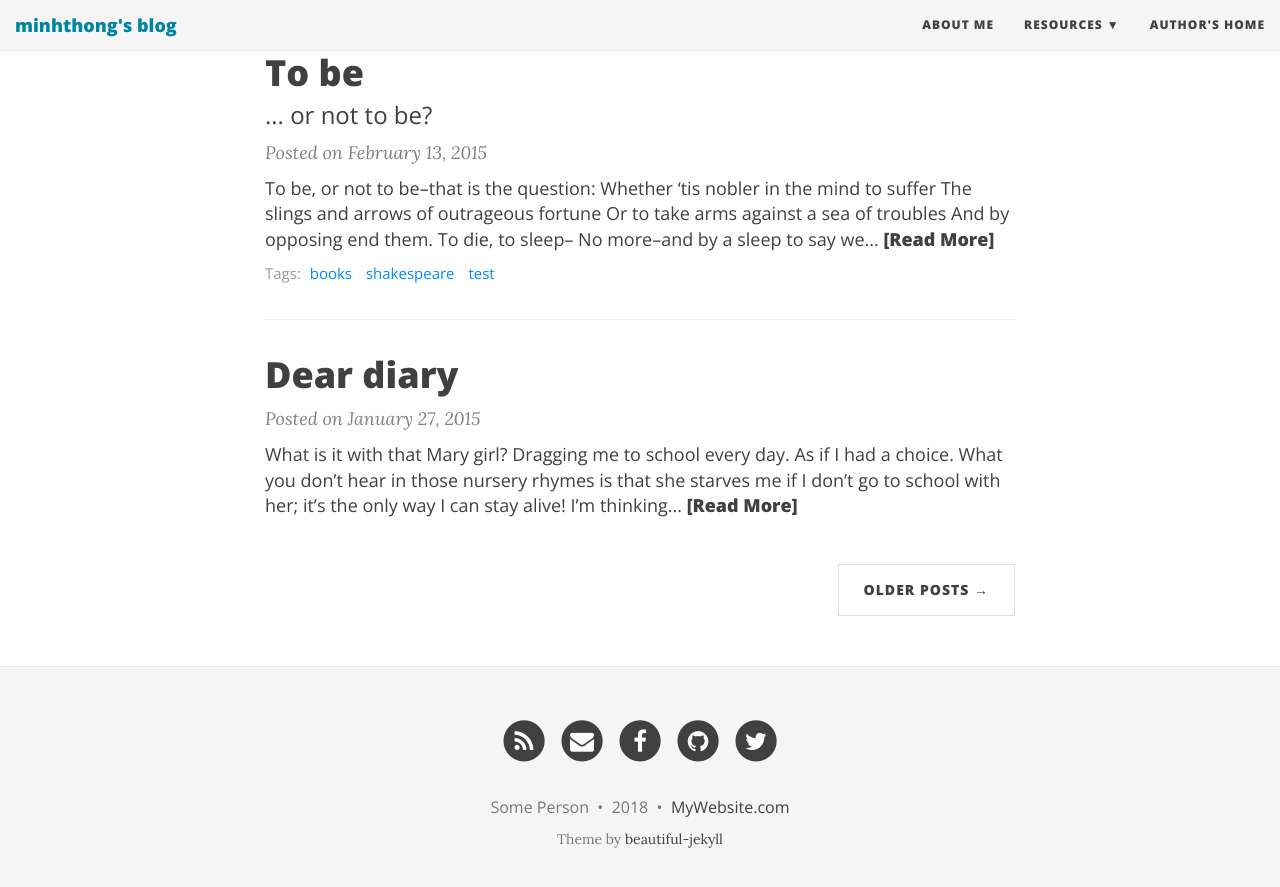
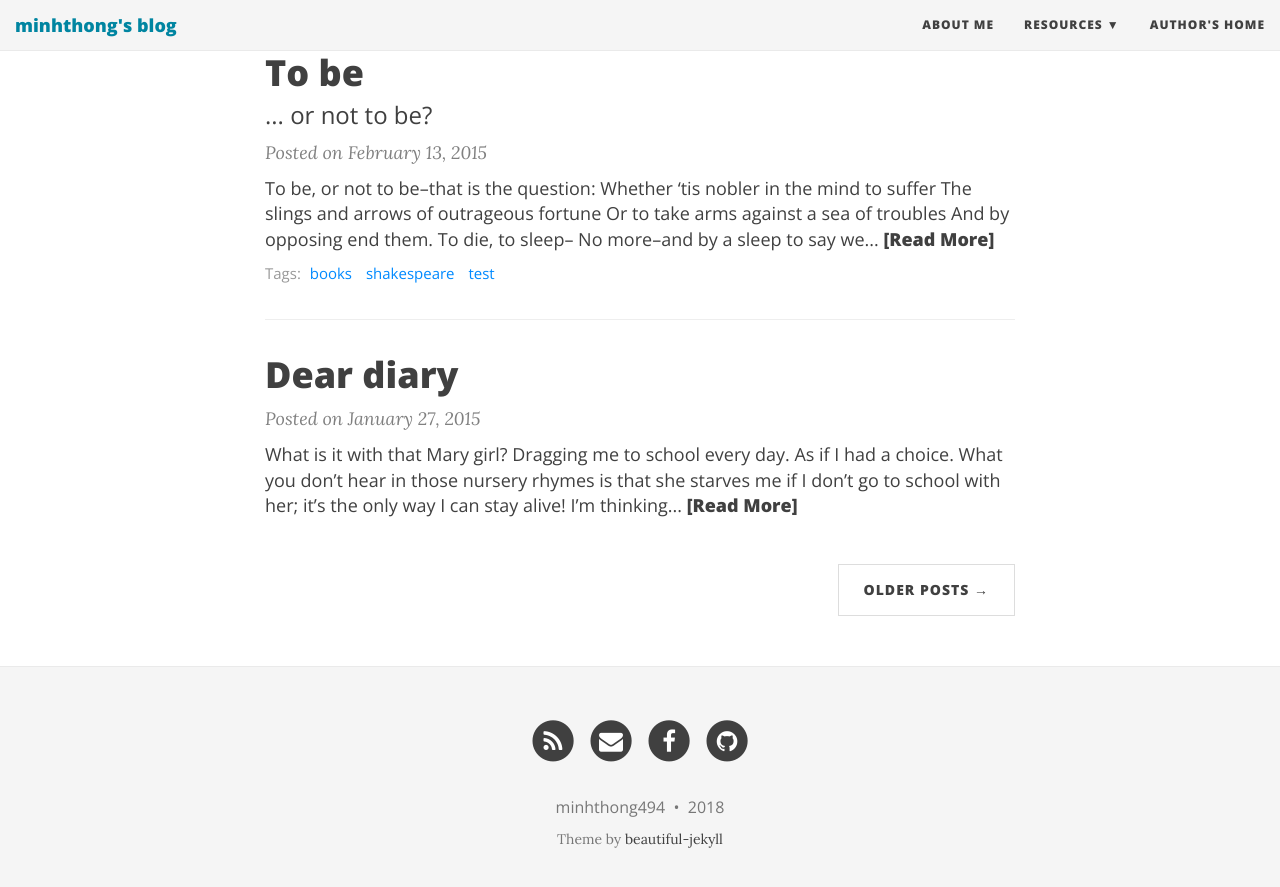
Before and after one commit to minhthong494/minhthong494.github.io, a Jekyll site: the page built from index.html, in a window 1280 px wide and 900 px high, scrolled down 1098 px. Shown: the top 887 px of the window. Built offline with Jekyll 4.4.1, drawn with Linux system fonts in a browser that asks for light colours; nearby versions of some CDN libraries; the list of posts is cut into pages by our own code; some of the changed lines change nothing that is shown.

Commit message:
Update _config.yml

```diff
--- a/_config.yml
+++ b/_config.yml
@@ -5,7 +5,7 @@
 
 # If you are building a simple GitHub user page (http://username.github.io) then use these settings:
 url: "http://minhthong494.github.io"
-baseurl: ""
+baseurl: "/minhthong494"
 
 # If you are building a GitHub project page then use these settings:
 #url: "http://username.github.io/projectname"
@@ -17,7 +17,7 @@
 title: minhthong's blog
 
 # Short description of your site
-description: A virtual proof that name is awesome!
+description: a place to revise my knowledge!
 
 # --- Navigation bar options --- #
 
@@ -64,7 +64,7 @@
 # Change all these values or delete the ones you don't want.
 # Important: you must keep the "name" parameter, everything else you can remove
 author:
-  name: Some Person
+  name: minhthong494
 
 # Select your active Social Network Links.
 # Uncomment the links you want to show in the footer and add your information to each link.
@@ -72,10 +72,10 @@
 # If you want to add a new link that isn't here, you'll need to also edit the file _data/SocialNetworks.yml
 social-network-links:
   rss: true
-  email: "someone@example.com"
-  facebook: daattali
-  github: daattali
-  twitter: daattali
+  email: "minhthong494@gmail.com.com"
+  facebook: minhthong494
+  github: minhthong494
+#  twitter: daattali
 #  reddit: yourname
 #  google-plus: +DeanAttali
 #  linkedin: daattali
@@ -99,7 +99,7 @@
 
 # How to display the link to the website in the footer
 # Remove this if you don't want a link in the footer
-url-pretty: "MyWebsite.com"  # eg. "deanattali.com/beautiful-jekyll"
+#url-pretty: "MyWebsite.com"  # eg. "deanattali.com/beautiful-jekyll"
 
 # --- Web Statistics Section --- #
 
```
